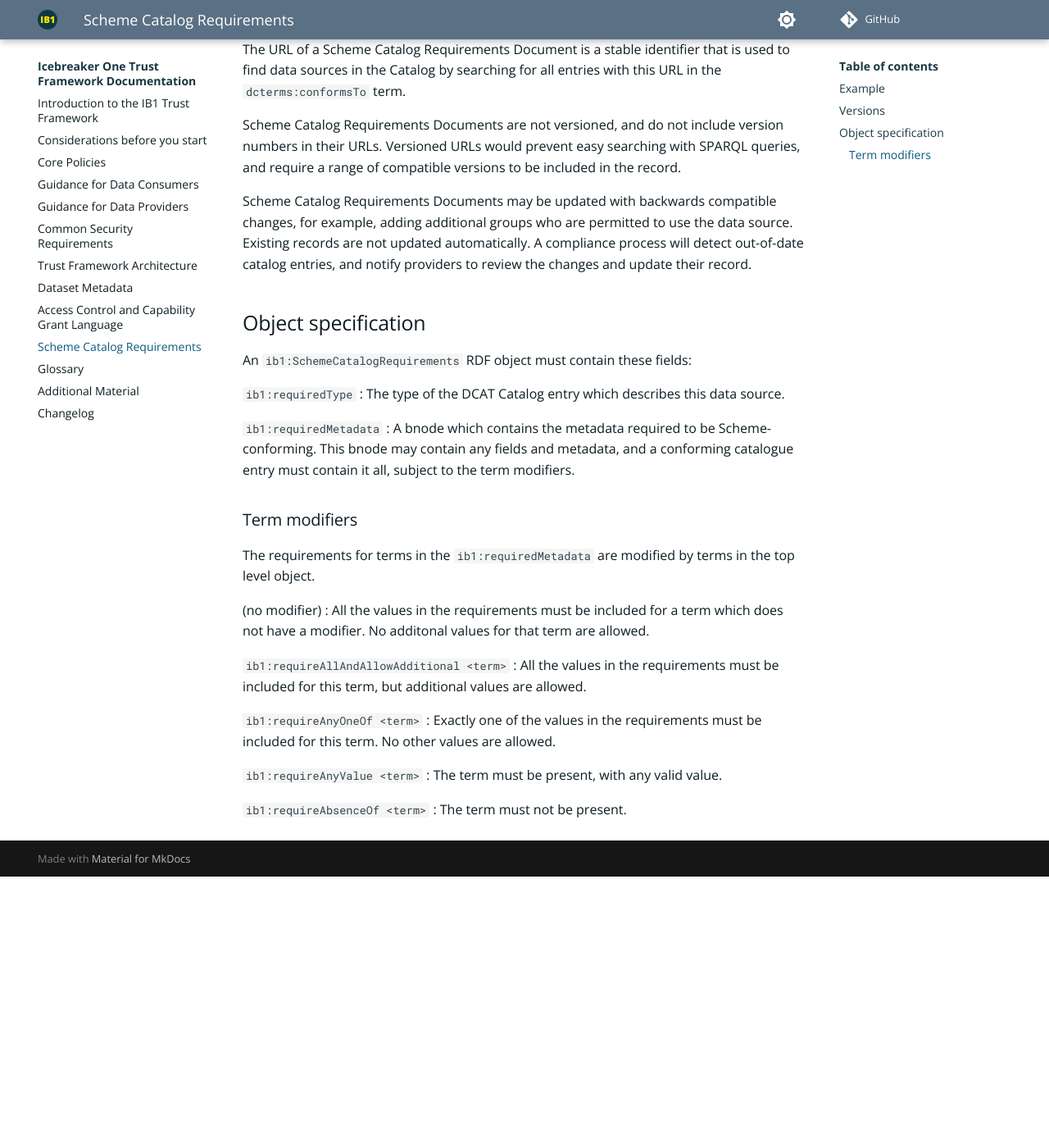
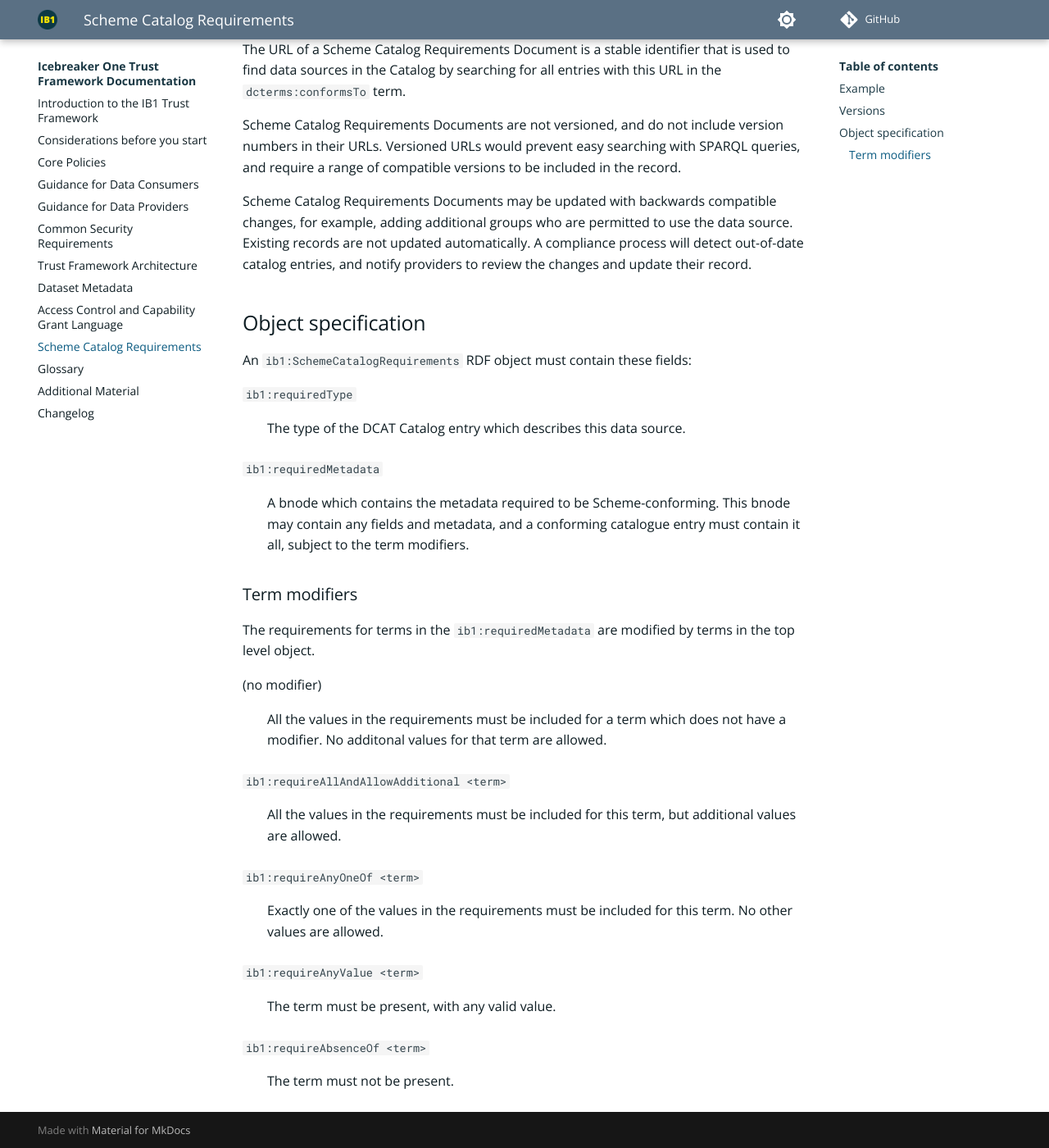
Before and after one commit to icebreakerone/ib1-technical-docs, an MkDocs documentation site: the page built from docs/scheme_catalog_requirements.md, in a window 1280 px wide and 1400 px high, scrolled down 1170 px. Shown: the whole window at 82% size. Built offline with MkDocs 1.6.1 and Material for MkDocs 9.7.7, drawn with Linux system fonts in a browser that asks for light colours; plug-ins that fetch from the network failed and are left out; comment, search, counter and statistics services are not loaded; the version menu is left out; before the commit the page ends 2239 px from its top, so only the background shows below that; part of the change alters nothing that is shown.

```diff
--- a/mkdocs.yml
+++ b/mkdocs.yml
@@ -46,6 +46,7 @@ markdown_extensions:
   - markdown_grid_tables
   - tables
   - attr_list
+  - def_list
 plugins:
   - social:
       cards_layout_options:
```
